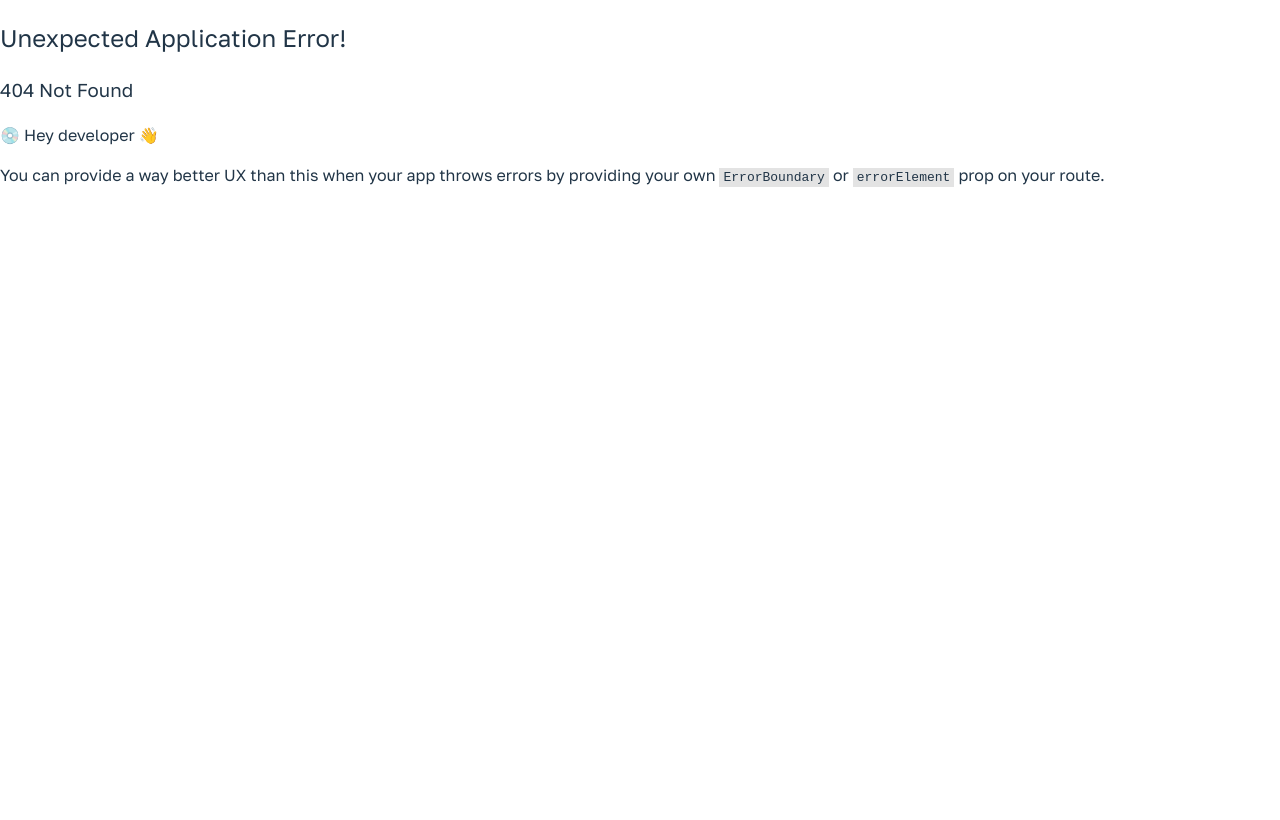
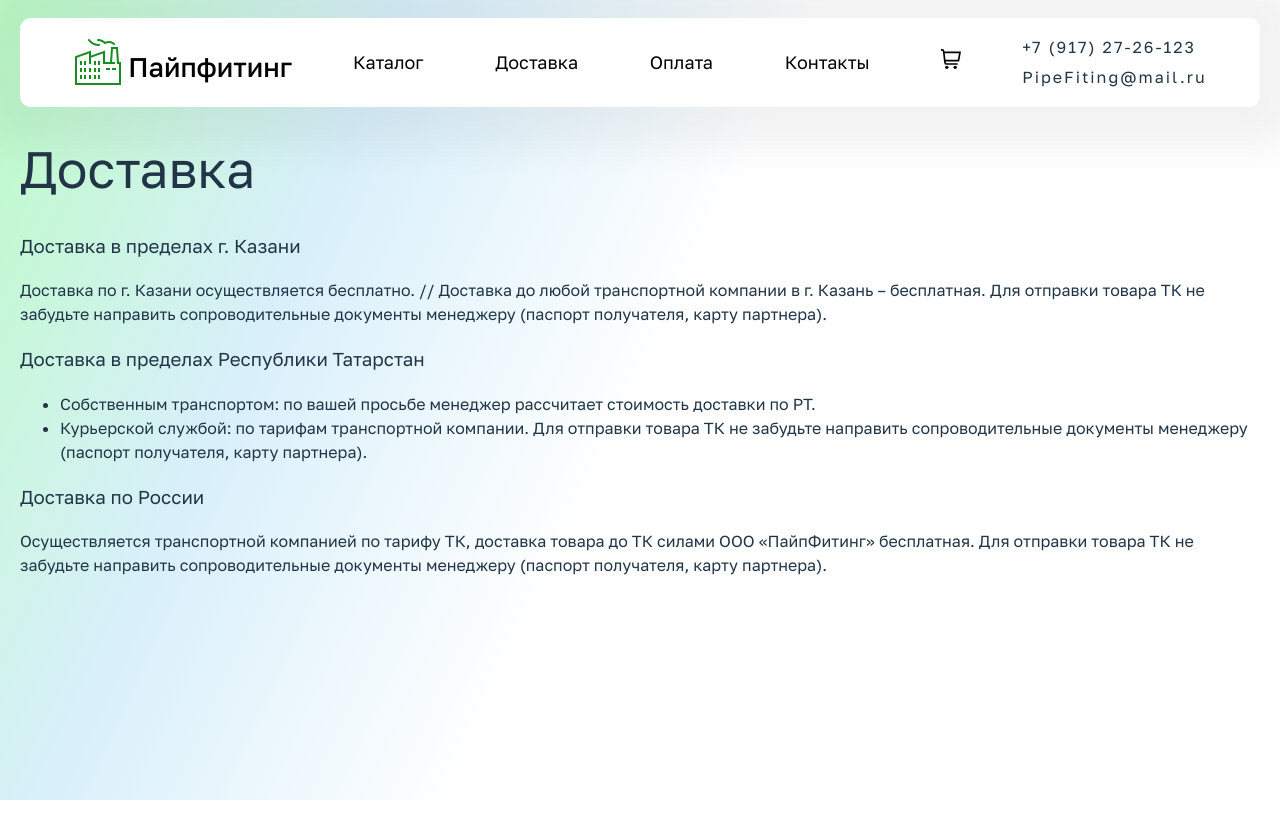
Before and after one commit to karysf/karysf.github.io, a React (Vite) app: page /delivery in a window 1280 px wide. Before the commit this address had no page. Built offline with nearby package versions, Linux system fonts and the light colour scheme.

Commit message:
добавляет страницу доставки

```diff
--- a/src/main.tsx
+++ b/src/main.tsx
@@ -4,6 +4,7 @@ import { createBrowserRouter, RouterProvider } from "react-router-dom";
 import "./index.css";
 import { Welcome } from "./pages/WelcomePage/Welcome.tsx";
 import { Layout } from "./components/Layout/Layout.tsx";
+import { Delivery } from "./pages/Delivery/Delivery.tsx";
 import { Catalog } from "./pages/Catalog/index.ts";
 import { Contacts } from "./pages/Contacts/Contacts.tsx";
 import { Cart } from "./pages/Cart/Cart.tsx";
@@ -34,6 +35,10 @@ const router = createBrowserRouter(
           path: "/cart",
           element: <Cart />,
         },
+        {
+          path: "/delivery",
+          element: <Delivery />,
+        },
       ],
     },
   ]
--- a/src/pages/Contacts/Contacts.tsx
+++ b/src/pages/Contacts/Contacts.tsx
@@ -1,7 +1,7 @@
 export function Contacts() {
   return (
     <>
-      <h1>Але-мале</h1>
+      <h1>Контакты</h1>
     </>
   );
 }
--- /dev/null
+++ b/src/pages/Delivery/Delivery.tsx
@@ -0,0 +1,37 @@
+export function Delivery() {
+  return (
+    <>
+      <h1>Доставка</h1>
+
+      <h3>Доставка в пределах г. Казани</h3>
+      <p>
+        Доставка по г. Казани осуществляется бесплатно. // Доставка до любой
+        транспортной компании в г. Казань – бесплатная. Для отправки товара ТК
+        не забудьте направить сопроводительные документы менеджеру (паспорт
+        получателя, карту партнера).
+      </p>
+      <h3>Доставка в пределах Республики Татарстан</h3>
+      <p>
+        <ul>
+          <li>
+            Собственным транспортом: по вашей просьбе менеджер рассчитает
+            стоимость доставки по РТ.
+          </li>
+          <li>
+            Курьерской службой: по тарифам транспортной компании. Для отправки
+            товара ТК не забудьте направить сопроводительные документы менеджеру
+            (паспорт получателя, карту партнера).
+          </li>
+        </ul>
+      </p>
+
+      <h3>Доставка по России</h3>
+      <p>
+        Осуществляется транспортной компанией по тарифу ТК, доставка товара до
+        ТК силами ООО «ПайпФитинг» бесплатная. Для отправки товара ТК не
+        забудьте направить сопроводительные документы менеджеру (паспорт
+        получателя, карту партнера).
+      </p>
+    </>
+  );
+}
```
Also changed, not shown: src/pages/Delivery/index.ts (added).
